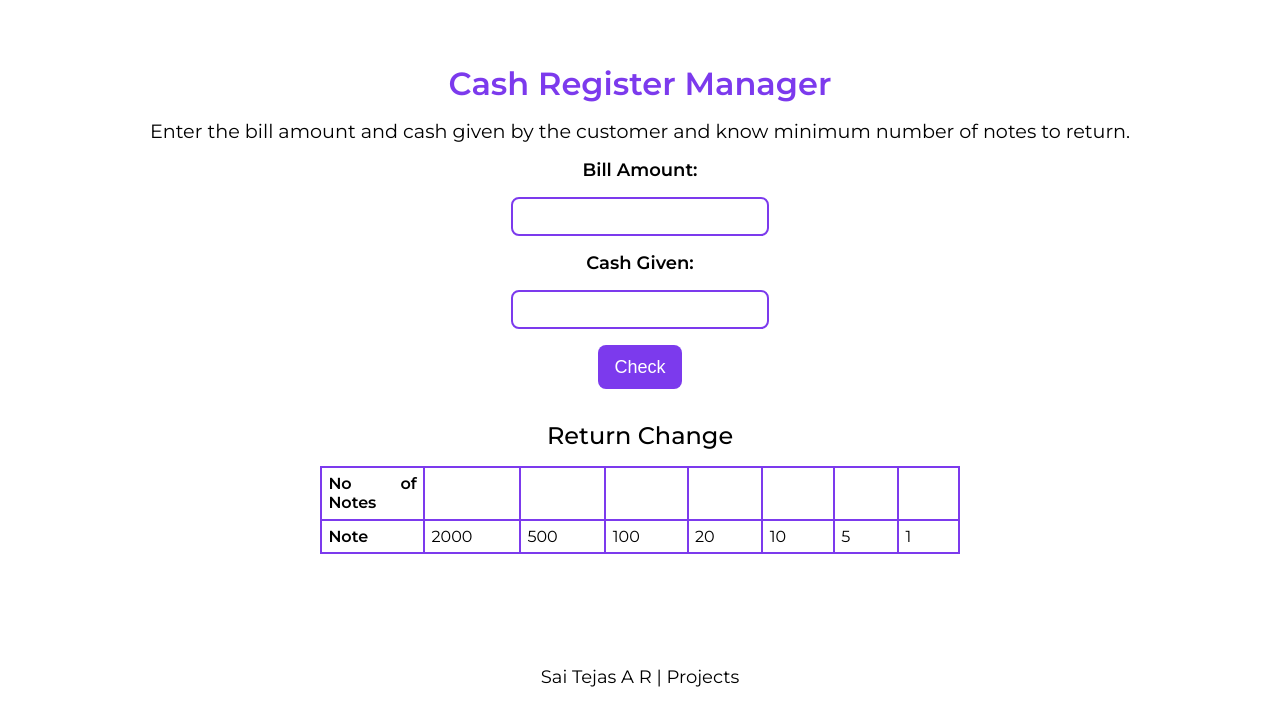
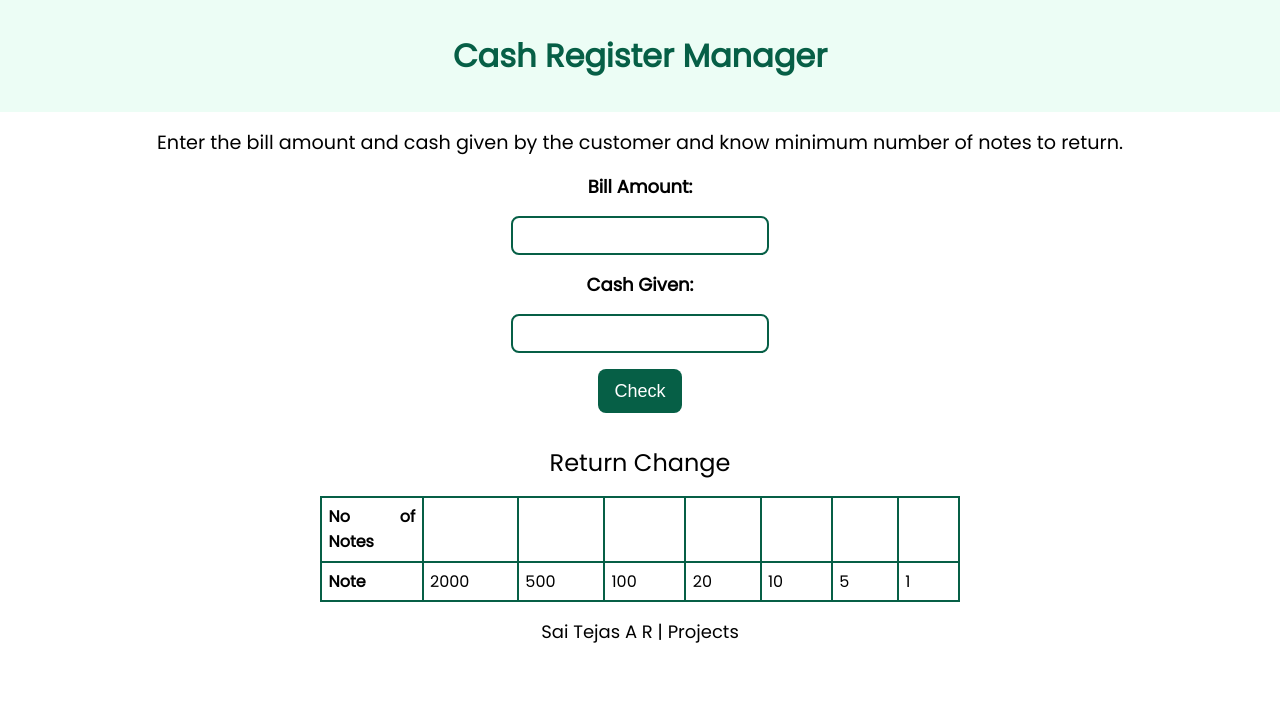
Before and after one commit to Saitejas21/Cash-Register-App, a plain HTML site: page index.html in a window 1280 px wide. Drawn offline with Linux system fonts and the light colour scheme.

Commit message:
Update style.css

```diff
--- a/style.css
+++ b/style.css
@@ -1,4 +1,4 @@
-@import url("https://fonts.googleapis.com/css2?family=Montserrat:wght@400;500;600&display=swap");
+@import url('https://fonts.googleapis.com/css2?family=Poppins&display=swap');
 
 * {
   padding: 0;
@@ -11,22 +11,26 @@ a {
 }
 
 :root {
-  --primary-color: #7c3aed;
+  --primary-color: #065F46
+  ;
 }
 
 body {
-  font-family: "Montserrat", sans-serif;
+  font-family: 'Poppins', sans-serif;;
   min-width: 100vw;
 }
 
 /* Container */
 .container {
-  margin: 4rem auto 7rem;
+  margin: none;
   text-align: center;
 }
 
 .heading {
   color: var(--primary-color);
+  background-color: #ECFDF5;
+  padding:2rem;
+  margin-top: none;
 }
 
 .description {
@@ -101,6 +105,7 @@ footer {
 footer p {
   font-size: large;
   text-align: center;
+  margin-top: 1rem;
 }
 
 .footer-list {
```
